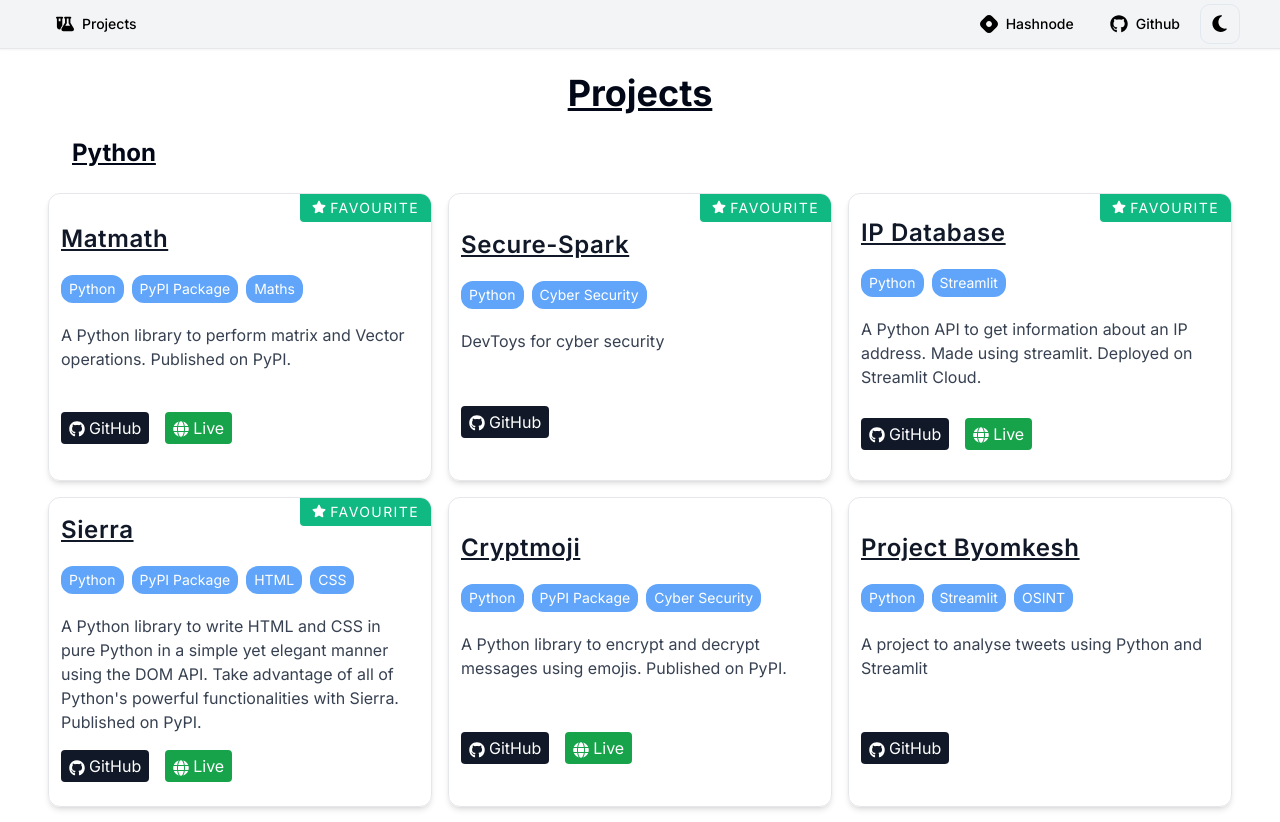
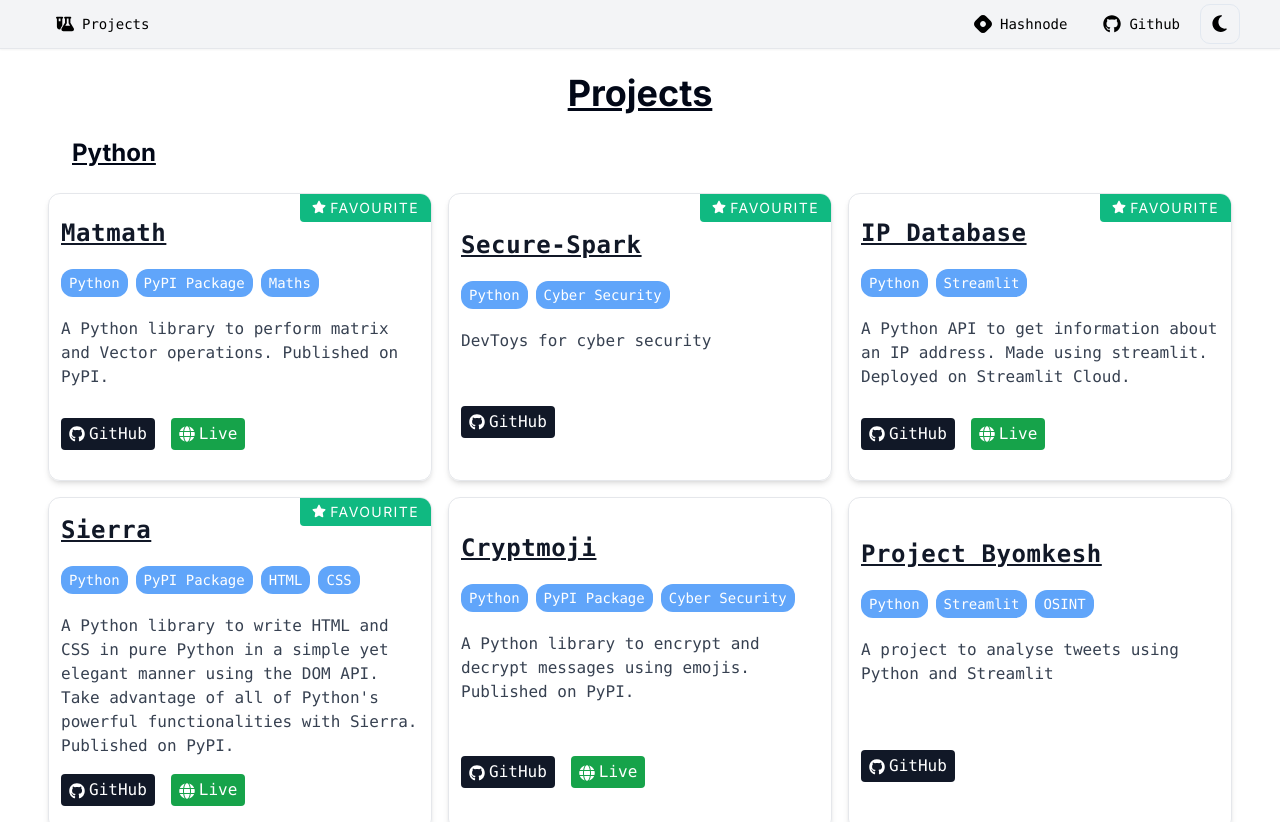
Before and after one commit to Siddhesh-Agarwal/Siddhesh-Agarwal.github.io, a Next.js app: page /projects in a window 1280 px wide. Shown: the top 822 px of the page. Built offline with nearby package versions, Linux system fonts and the light colour scheme.

Commit message:
Refactor components to use 'font-mono'

```diff
--- a/components/Intro.tsx
+++ b/components/Intro.tsx
@@ -105,10 +105,10 @@
 
 export const Intro: React.FC = () => {
     return (
-        <div className="container py-4 dark:text-white max-w-6xl">
+        <div className="container py-4 dark:text-white max-w-6xl font-mono">
             <div className="my-5">
                 <div className="text-center">
-                    <h1 className={`${textSize("4xl")} font-normal inline`}>
+                    <h1 className={`${textSize("4xl")} inline`}>
                         Hello, I&apos;m{' '}<span className="text-blue-600 dark:text-blue-500 font-bolder">Siddhesh</span>
                     </h1>
                 </div>
--- a/components/Links.tsx
+++ b/components/Links.tsx
@@ -87,7 +87,7 @@
     }
 
     return (
-        <motion.div className="bg-white py-5 px-3 md:px-8 md:rounded-lg shadow-lg hover:shadow-xl dark:bg-gray-800 dark:text-white"
+        <motion.div className="bg-white font-mono py-5 px-3 md:px-8 md:rounded-lg shadow-lg hover:shadow-xl dark:bg-gray-800 dark:text-white"
             style={{ maxWidth: "48rem", minHeight: "16rem" }}
             initial={{ opacity: 0 }}
             whileInView={{ opacity: 1 }}
--- a/components/Navbar.tsx
+++ b/components/Navbar.tsx
@@ -25,7 +25,7 @@
 
 export default function Navbar() {
     return (
-        <NavigationMenu className="bg-gray-100 dark:bg-gray-800 text-black dark:text-gray-50 shadow-sm dark:shadow-none border-b border-gray-200 dark:border-gray-900 justify-between">
+        <NavigationMenu className="bg-gray-100 dark:bg-gray-800 text-black dark:text-gray-50 font-mono shadow-sm dark:shadow-none border-b border-gray-200 dark:border-gray-900 justify-between">
             <NavigationMenuList className="flex flex-row">
                 <NavigationMenuItem className="font-semibold">
                     <Link href={"/projects/"} prefetch={true} legacyBehavior passHref>
--- a/components/ProjectCard.tsx
+++ b/components/ProjectCard.tsx
@@ -35,12 +35,12 @@
                         />
                     }
                     {/* Title */}
-                    <div className="px-3 py-4">
+                    <div className="px-3 py-4 font-mono">
                         <h1 className="text-gray-900 dark:text-gray-100 font-semibold underline text-2xl tracking-wide">{props.title}</h1>
                     </div>
 
                     {/* Tags */}
-                    <div className="px-3 flex flex-wrap">
+                    <div className="px-3 flex flex-wrap font-mono">
                         {
                             props.tags.map(
                                 (tag: string, index: number) => (
@@ -53,13 +53,13 @@
                     </div>
 
                     {/* Description */}
-                    <p className="px-3 flex flex-wrap mt-4 text-gray-700 dark:text-gray-300">
+                    <p className="px-3 flex flex-wrap mt-4 font-mono text-gray-700 dark:text-gray-300">
                         {props.description}
                     </p>
                 </div>
 
                 {/* Links */}
-                <div className="px-3 w-full flex flex-wrap mt-4 justify-start gap-2">
+                <div className="px-3 w-full flex flex-wrap mt-4 font-mono justify-start gap-2">
                     {
                         props.githubURL &&
                         <Link href={props.githubURL} rel="noreferrer noopener" target="_blank" passHref>
```
